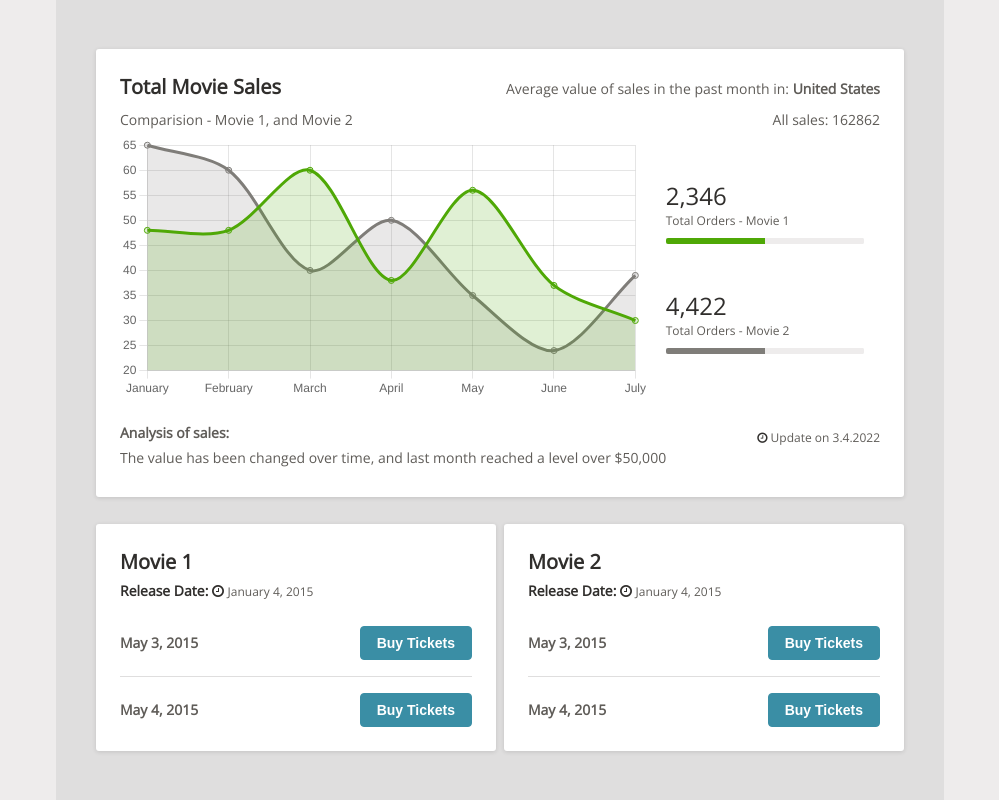
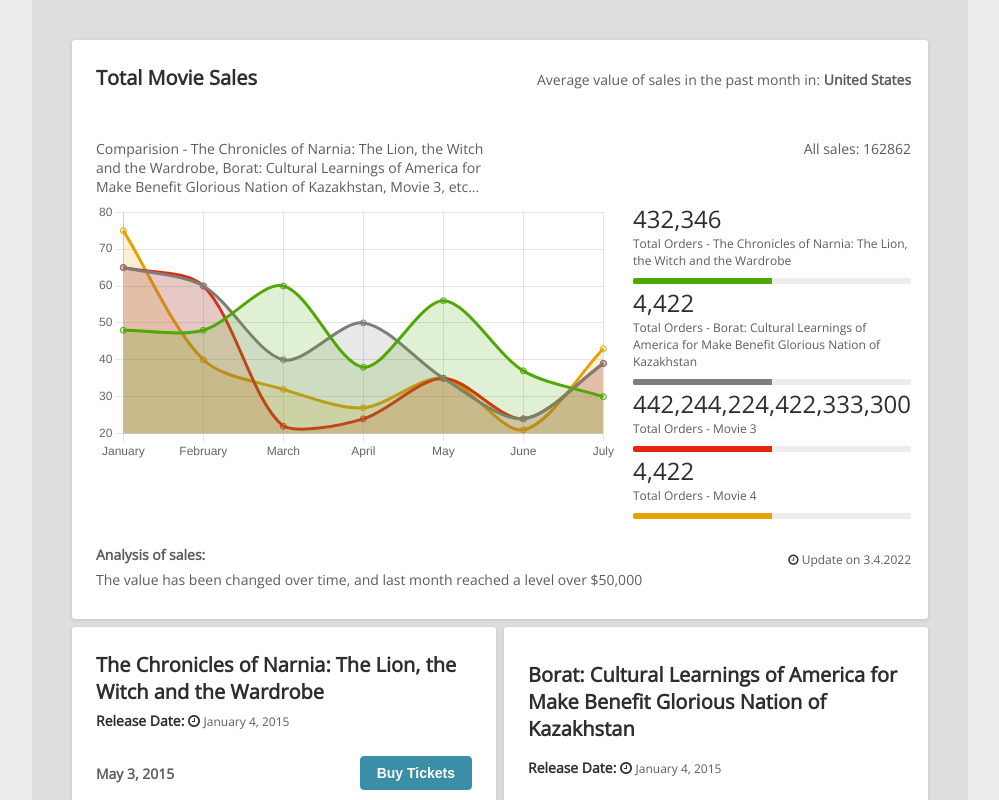
Before and after one commit to Umayarz18/ui-exercise, a React (Create React App) app: page / in a window 1280 px wide. Shown: the top 800 px of the page, without its empty margins (140-1139 px from the left). Built offline with nearby package versions, Linux system fonts and the light colour scheme.

Commit message:
Final changes

```diff
--- a/src/App.js
+++ b/src/App.js
@@ -10,9 +10,29 @@
   useEffect(() => {
     const movies = [
       {
-        title: "Movie 1",
+        title: "The Chronicles of Narnia: The Lion, the Witch and the Wardrobe",
         data: [48, 48, 60, 38, 56, 37, 30],
-        totalOrders: 2346,
+        totalOrders: 432346,
+        releaseDate: new Date(2015, 0, 4),
+        openShows: [
+          {
+            showDate: new Date(2015, 4, 3),
+            purchaseLink: "https://www.youtube.com/watch?v=dQw4w9WgXcQ",
+          },
+          {
+            showDate: new Date(2015, 4, 4),
+            purchaseLink: "https://www.youtube.com/watch?v=dQw4w9WgXcQ",
+          },
+          {
+            showDate: new Date(2015, 4, 4),
+            purchaseLink: "https://www.youtube.com/watch?v=dQw4w9WgXcQ",
+          },
+        ],
+      },
+      {
+        title: "Borat: Cultural Learnings of America for Make Benefit Glorious Nation of Kazakhstan",
+        data: [65, 60, 40, 50, 35, 24, 39],
+        totalOrders: 4422,
         releaseDate: new Date(2015, 0, 4),
         openShows: [
           {
@@ -26,8 +46,24 @@
         ],
       },
       {
-        title: "Movie 2",
-        data: [65, 60, 40, 50, 35, 24, 39],
+        title: "Movie 3",
+        data: [65, 60, 22, 24, 35, 24, 39],
+        totalOrders: 442244224422333333,
+        releaseDate: new Date(2015, 0, 4),
+        openShows: [
+          {
+            showDate: new Date(2015, 4, 3),
+            purchaseLink: "https://www.youtube.com/watch?v=dQw4w9WgXcQ",
+          },
+          {
+            showDate: new Date(2015, 4, 4),
+            purchaseLink: "https://www.youtube.com/watch?v=dQw4w9WgXcQ",
+          },
+        ],
+      },
+      {
+        title: "Movie 4",
+        data: [75, 40, 32, 27, 35, 21, 43],
         totalOrders: 4422,
         releaseDate: new Date(2015, 0, 4),
         openShows: [
--- a/src/components/Card/card.scss
+++ b/src/components/Card/card.scss
@@ -25,6 +25,7 @@
 	&--xl {
 		height: max-content;
 		width: -webkit-fill-available;
+		width: -moz-available;
 		max-width: 808px;
 	}
 	&__list {
@@ -42,6 +43,7 @@
 		padding-inline-start: 0px;
 		&--bullet {
 			list-style-type: disc;
+
 			margin-block-start: 1em;
 			margin-block-end: 1em;
 			padding-inline-start: 40px;
@@ -52,15 +54,12 @@
 			justify-content: space-between;
 			align-items: center;
 			width: 100%;
-			> * {
-				margin-bottom: 16px;
-			}
+			margin-bottom: 16px;
 		}
-		li:nth-child(2) {
+		li:not(:first-child) {
 			border-top: color(mocha, 20) 1px solid;
 			> * {
 				margin-top: 16px;
-				margin-bottom: 0px;
 			}
 		}
 	}
--- a/src/components/DataVisCard/dataVisCard.scss
+++ b/src/components/DataVisCard/dataVisCard.scss
@@ -1,7 +1,6 @@
 @use "../../styles/foundations/breakpoints.scss" as *;
 
 .data-card {
-	grid-column: 1 / span 2;
 	.card-body {
 		display: grid;
 		grid-template-columns: 2.3fr 1fr;
@@ -14,12 +13,6 @@
 			grid-auto-flow: row;
 			grid-template-areas: "chart" "compared-movies";
 		}
-
-		.compared-movies {
-			display: flex;
-			flex-direction: column;
-			justify-content: space-evenly;
-		}
 	}
 
 	.chart {
@@ -28,6 +21,9 @@
 
 	.compared-movies {
 		grid-area: compared-movies;
+		display: flex;
+		flex-direction: column;
+		justify-content: space-evenly;
 	}
 
 	.card-header {
--- a/src/components/TotalOrdersByMovie/index.jsx
+++ b/src/components/TotalOrdersByMovie/index.jsx
@@ -8,7 +8,7 @@
 	progressColor,
 }) => {
 	return (
-		<div className="px-16 text-12 font-reg text-mocha-60">
+		<div className="pl-16 text-12 font-reg text-mocha-60">
 			<strong className="font-reg text-mocha-80 text-24">
 				{totalOrders.toLocaleString("en-US")}
 			</strong>
--- a/src/styles/foundations/containers.scss
+++ b/src/styles/foundations/containers.scss
@@ -3,7 +3,7 @@
 .app-wrapper {
 	grid-gap: 8px;
 	display: grid;
-	place-items: center;
+	place-content: center;
 	grid-template-columns: repeat(2, 1fr);
 	width: auto;
 	height: auto;
@@ -33,22 +33,36 @@
 				grid-area: all-sales;
 				text-align: end;
 			}
+			@media (max-width: getBreakpoint(sm, max)) {
+				grid-template-rows: 0.8fr 1.6fr !important;
+			}
+		}
+		@media (min-width: getBreakpoint(lg, min)) {
+			min-width: inherit;
 		}
 	}
 	.movie-card {
 		/**For Large Devices */
 		min-width: 352px;
+		max-width: 376px;
 		@media (max-width: getBreakpoint(sm, max)) {
 			grid-column: 2 / span 1;
-			min-width: 298px;
 			min-height: 180px;
-			margin: auto;
+			max-width: 100% !important;
+		}
+		@media (max-width: getBreakpoint(md, max)) and (orientation: landscape) {
+			max-width: 100%;
+			min-width: 90%;
+		}
+		@media (max-width: getBreakpoint(md, max)) and (orientation: portrait) {
+			max-width: 100%;
 		}
 	}
 
 	@media (max-width: getBreakpoint(sm, max)) and (orientation: portrait) {
 		grid-template-columns: 1fr;
 		grid-gap: 8px 0px;
+		margin: 4px !important;
 	}
 
 	@media (max-width: getBreakpoint(md, max)) and (orientation: landscape) {
@@ -57,9 +71,17 @@
 		align-items: stretch;
 	}
 
+	@media (max-width: getBreakpoint(md, max)) and (orientation: portrait) {
+		display: flex;
+		flex-direction: column;
+		align-items: stretch;
+		margin: 4px;
+	}
+
 	@media (min-width: getBreakpoint(md, min)) and (orientation: portrait) {
 		display: flex;
 		flex-direction: column;
 		align-items: stretch;
+		max-width: max-content;
 	}
 }
```
